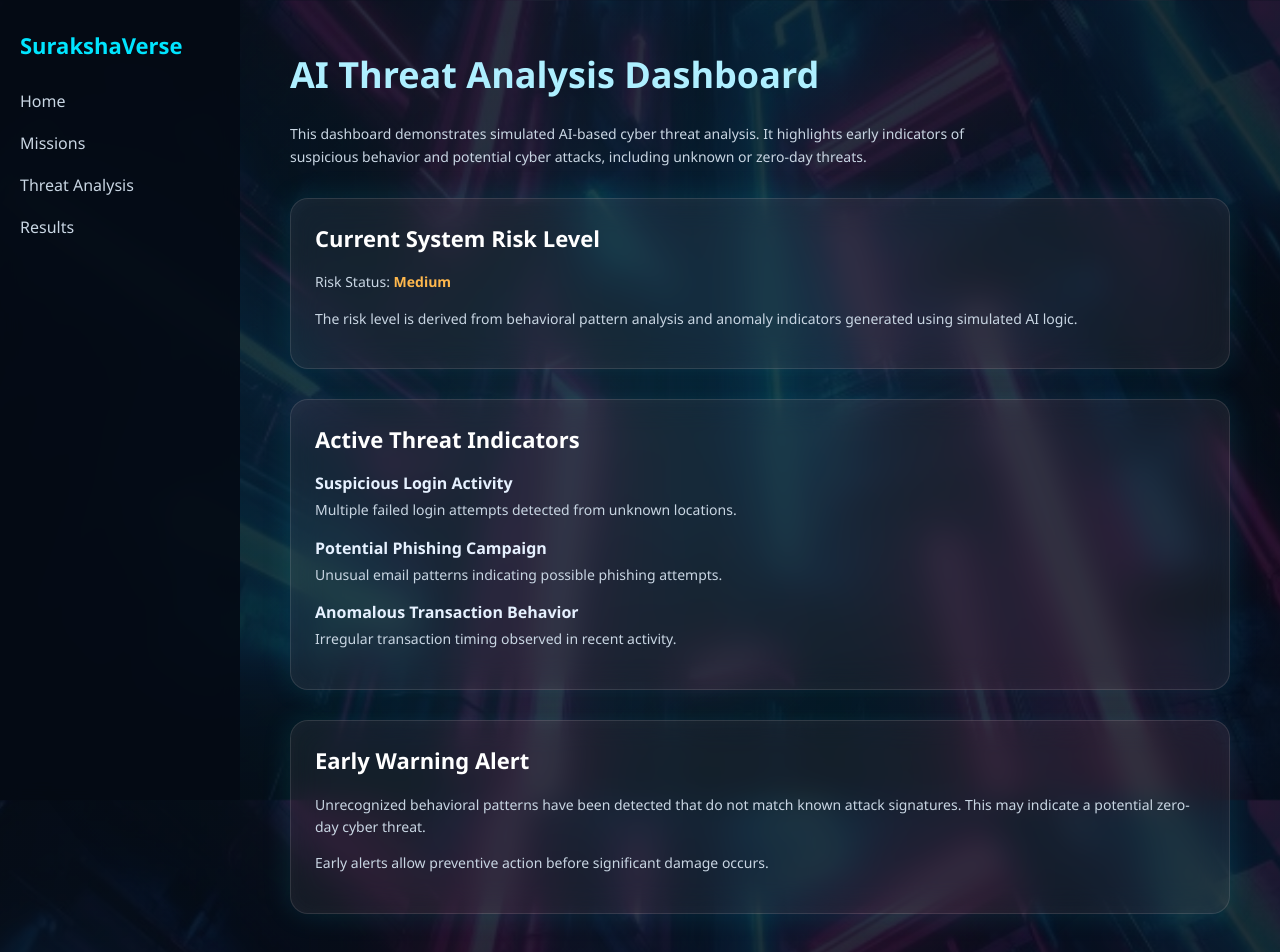
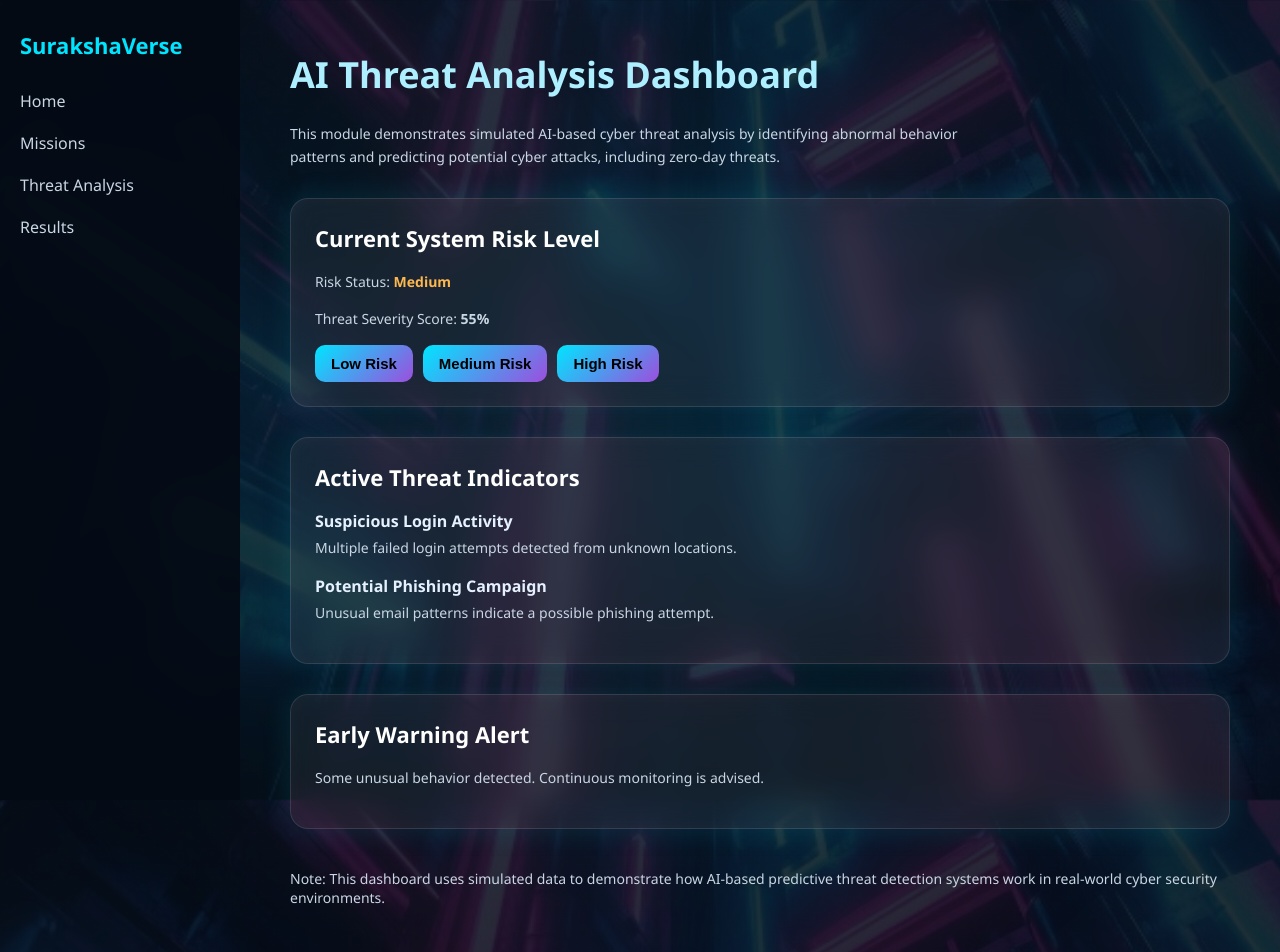
Before and after one commit to gauravphutane11/SurakshaVerse, a React (Create React App) app in the folder frontend/: page /dashboard in a window 1280 px wide. Shown: the top 952 px of the page. Built offline with nearby package versions, Linux system fonts and the light colour scheme.

Commit message:
dashboard changes

```diff
--- a/frontend/src/pages/Dashboard.js
+++ b/frontend/src/pages/Dashboard.js
@@ -1,9 +1,18 @@
+import { useState } from "react";
 import Sidebar from "../components/Sidebar";
 
 function Dashboard() {
-  const riskLevel = "Medium"; // Simulated AI output
+  const [riskLevel, setRiskLevel] = useState("Medium");
 
-  const threats = [
+  const threatsByRisk = {
+    Low: [
+      {
+        id: 1,
+        title: "Normal System Activity",
+        description: "System behavior is within normal operational limits."
+      }
+    ],
+    Medium: [
       {
         id: 1,
         title: "Suspicious Login Activity",
@@ -12,14 +21,36 @@ function Dashboard() {
       {
         id: 2,
         title: "Potential Phishing Campaign",
-      description: "Unusual email patterns indicating possible phishing attempts."
+        description: "Unusual email patterns indicate a possible phishing attempt."
+      }
+    ],
+    High: [
+      {
+        id: 1,
+        title: "Credential Abuse Detected",
+        description: "Possible account compromise due to abnormal access behavior."
+      },
+      {
+        id: 2,
+        title: "Anomalous Transaction Behavior",
+        description: "High-risk transaction patterns detected."
       },
       {
         id: 3,
-      title: "Anomalous Transaction Behavior",
-      description: "Irregular transaction timing observed in recent activity."
+        title: "Unknown Behavior Pattern",
+        description: "Unrecognized activity may indicate a zero-day cyber threat."
       }
-  ];
+    ]
+  };
+
+  const riskScoreMap = {
+    Low: 20,
+    Medium: 55,
+    High: 85
+  };
+
+  const threats = threatsByRisk[riskLevel];
+  const riskScore = riskScoreMap[riskLevel];
 
   const getRiskColor = () => {
     if (riskLevel === "High") return "#ff4d4d";
@@ -34,30 +65,34 @@ function Dashboard() {
       <div style={{ marginLeft: "240px", padding: "50px", minHeight: "100vh" }}>
         <h1>AI Threat Analysis Dashboard</h1>
         <p style={{ maxWidth: "700px" }}>
-          This dashboard demonstrates simulated AI-based cyber threat analysis.
-          It highlights early indicators of suspicious behavior and potential
-          cyber attacks, including unknown or zero-day threats.
+          This module demonstrates simulated AI-based cyber threat analysis by
+          identifying abnormal behavior patterns and predicting potential cyber
+          attacks, including zero-day threats.
         </p>
 
-        {/* Risk Level Section */}
+        {/* Risk Level */}
         <div className="glass-card" style={{ marginTop: "30px" }}>
           <h2>Current System Risk Level</h2>
+
           <p>
             Risk Status:{" "}
-            <strong style={{ color: getRiskColor() }}>
-              {riskLevel}
-            </strong>
+            <strong style={{ color: getRiskColor() }}>{riskLevel}</strong>
           </p>
+
           <p>
-            The risk level is derived from behavioral pattern analysis and
-            anomaly indicators generated using simulated AI logic.
+            Threat Severity Score: <strong>{riskScore}%</strong>
           </p>
+
+          <div style={{ display: "flex", gap: "10px", marginTop: "15px" }}>
+            <button onClick={() => setRiskLevel("Low")}>Low Risk</button>
+            <button onClick={() => setRiskLevel("Medium")}>Medium Risk</button>
+            <button onClick={() => setRiskLevel("High")}>High Risk</button>
+          </div>
         </div>
 
         {/* Active Threats */}
         <div className="glass-card" style={{ marginTop: "30px" }}>
           <h2>Active Threat Indicators</h2>
-
           {threats.map((threat) => (
             <div key={threat.id} style={{ marginBottom: "15px" }}>
               <strong>{threat.title}</strong>
@@ -66,25 +101,23 @@ function Dashboard() {
           ))}
         </div>
 
-        {/* Zero-Day Warning */}
+        {/* Early Warning */}
         <div className="glass-card" style={{ marginTop: "30px" }}>
           <h2>Early Warning Alert</h2>
           <p>
-            Unrecognized behavioral patterns have been detected that do not
-            match known attack signatures. This may indicate a potential
-            zero-day cyber threat.
-          </p>
-          <p>
-            Early alerts allow preventive action before significant damage
-            occurs.
+            {riskLevel === "High"
+              ? "Multiple unknown behavior patterns detected. Immediate investigation is recommended. Possible zero-day attack."
+              : riskLevel === "Medium"
+              ? "Some unusual behavior detected. Continuous monitoring is advised."
+              : "System behavior is normal. No immediate cyber threats detected."}
           </p>
         </div>
 
-        {/* Explanation Note */}
+        {/* Explanation */}
         <div style={{ marginTop: "40px", fontSize: "14px", color: "#c9d6e3" }}>
-          Note: This module uses simulated data to demonstrate how AI-based
-          predictive threat detection systems operate in real-world cyber
-          security environments.
+          Note: This dashboard uses simulated data to demonstrate how AI-based
+          predictive threat detection systems work in real-world cyber security
+          environments.
         </div>
       </div>
     </div>
```
Lines whose indentation alone changed are shown as unchanged.
